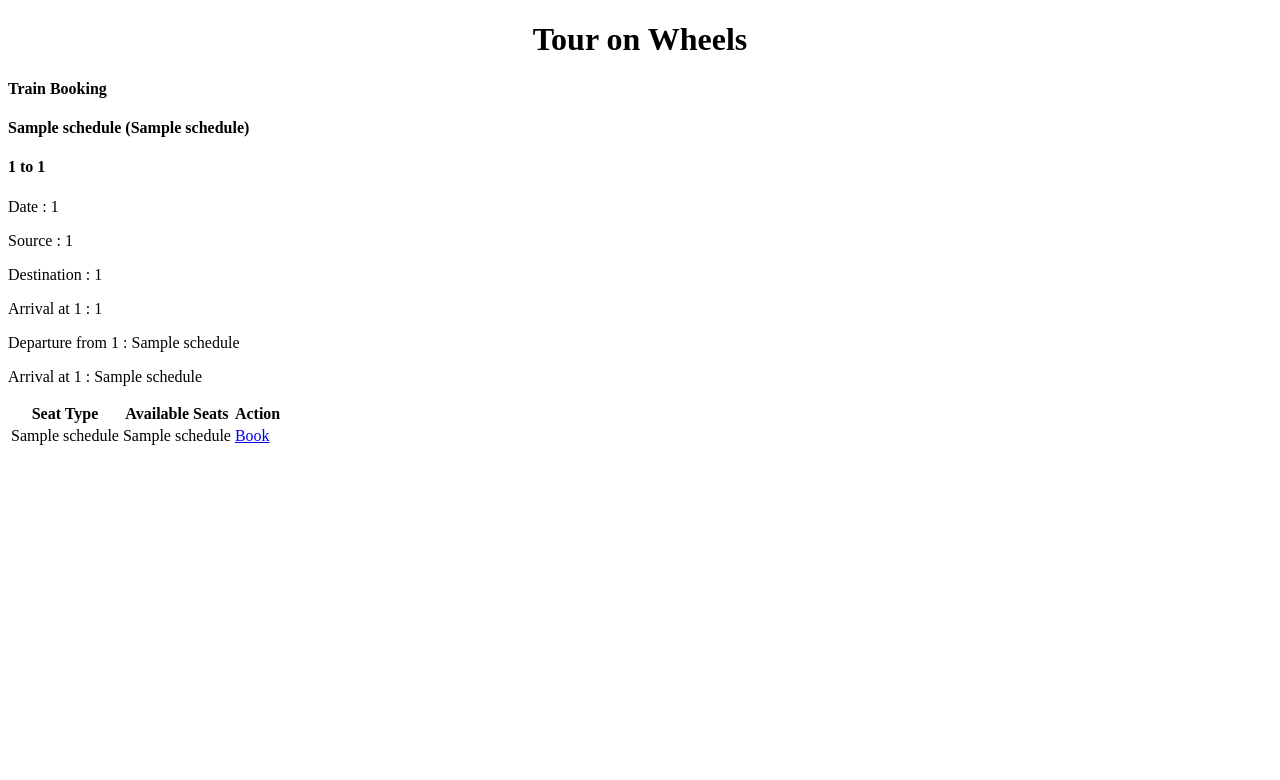
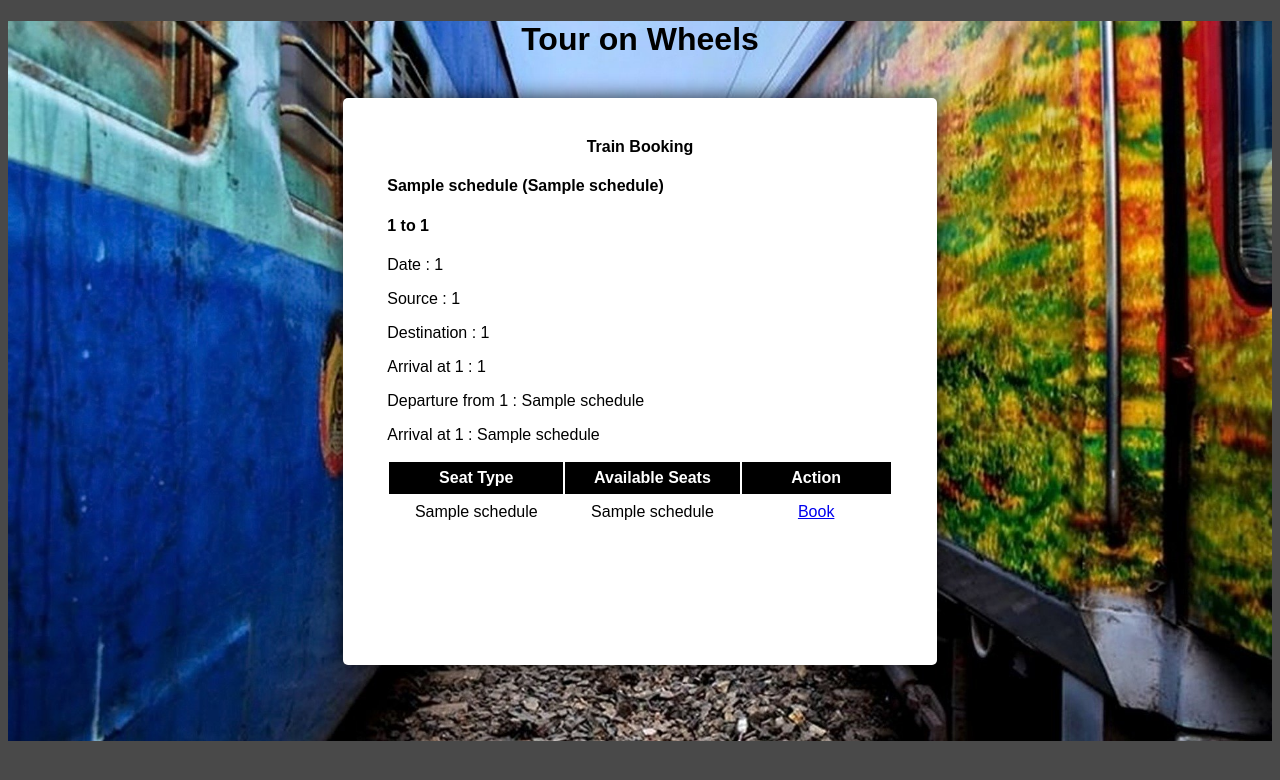
Before and after one commit to Tour-on-Wheels/Tour-on-Wheels, a Flask app: page /booking/1/1/1/1 in a window 1280 px wide. Shown: the top 780 px of the page. Run offline with Flask 2, Linux system fonts and the light colour scheme; a database or web service that is not in the repository returns one stand-in record (values such as "Sample title"); some libraries are stand-ins or nearby versions.

Commit message:
booking page styling

```diff
--- /dev/null
+++ b/static/css/booking.css
@@ -0,0 +1,49 @@
+body {
+    margin: 0 px;
+    font-family: sans-serif;
+    background-color: rgba(27, 27, 27, 0.795);
+}
+
+
+
+.content1 {
+    margin: 0 auto;
+    height: 720px;
+    background-image: url('indian-2405928_1920.jpg');
+    background-position: center; /* Center the image */
+    background-repeat: no-repeat; /* Do not repeat the image */
+    background-size: cover;
+    position: relative;
+}
+
+.info {
+    margin: auto;
+  top: 0;
+  bottom: 0;
+  left: 0;
+  right: 0;
+  height: 70%;
+  position: absolute;
+  width: 40%;
+    padding-left: 3.5%;
+    padding-right: 3.5%;
+    padding-bottom: 3.5%;
+    padding-top: 1.5%;
+    box-shadow:0 0 20px rgba(0,0,0,0.8);
+    border-radius: 5px;
+    position: absolute;
+    background-color: white;
+}
+table{
+    width: 100%;
+}
+th {
+    height: 30px;
+    color: white;
+    width: 35%;
+    background-color: black;
+}
+td{
+    text-align: center;
+    height: 30px;
+}
--- a/templates/booking.html
+++ b/templates/booking.html
@@ -2,12 +2,14 @@
 
 {% block head %}
 <title> Tour On Wheels </title>
+<link rel="stylesheet" href="{{ url_for('static', filename='css/booking.css') }}">
 {% endblock %}
 
 {% block body %}
 <div class="content1">
     <h1 style="text-align: center"> Tour on Wheels</h1>
-    <h4>Train Booking</h4>
+    <div class="info">
+        <h4 style="text-align: center;">Train Booking</h4>
         <h4>{{tasks[0][2]}} ({{tasks[0][3]}})</h4>
         <h4>{{src}} to {{dest}}</h4>
         <p> Date : {{date}}</p>
@@ -16,7 +18,6 @@
         <p>Arrival at {{src}} : {{tasks[0][0]}}</p>
         <p>Departure from {{src}} : {{tasks[0][1]}}</p>
         <p>Arrival at {{dest}} : {{tasks[0][4]}}</p>
-    </div>
 <div class="table">
     <table>
         <tr>
@@ -36,6 +37,8 @@
         </tr>
         {% endfor %}
     </table>
+</div>
+</div>
 
 </div>
 {% endblock %}
```
Also changed, not shown: static/css/indian-2405928_1920.jpg (added). Lines whose indentation alone changed are shown as unchanged.
